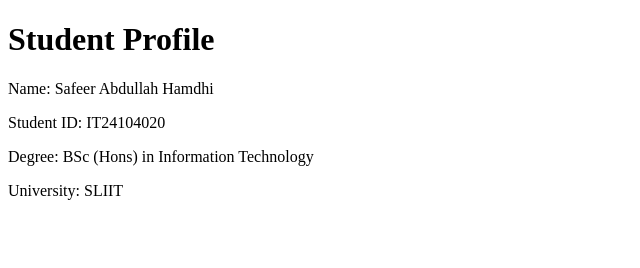
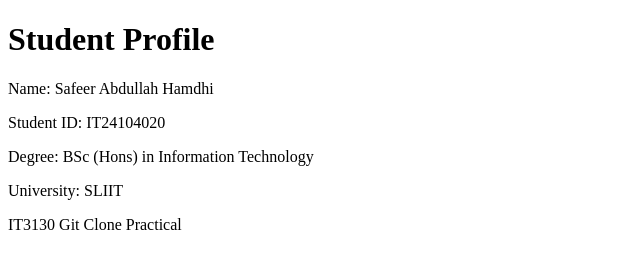
Before and after one commit to AbdullahHamdhi/IT3130-practical-04, a plain HTML site: page index.html in a window 1280 px wide. Shown: the whole page, without its empty margins (0-640 px from the left). Drawn offline with Linux system fonts and the light colour scheme.

Commit message:
Add profile page footer

```diff
--- a/index.html
+++ b/index.html
@@ -12,5 +12,9 @@
     <p>Student ID: IT24104020</p>
     <p>Degree: BSc (Hons) in Information Technology</p>
     <p>University: SLIIT</p>
+
+    <footer>
+        <p>IT3130 Git Clone Practical</p>
+    </footer>
 </body>
 </html>
```
